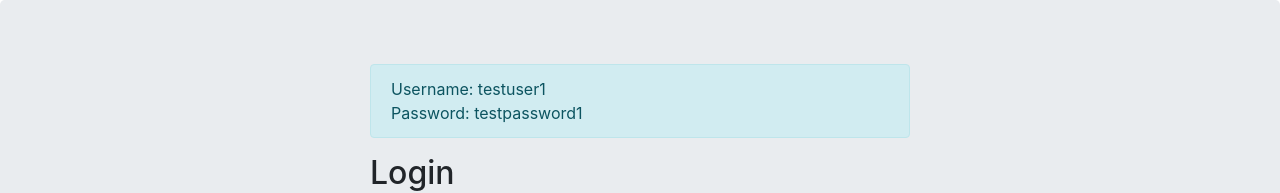
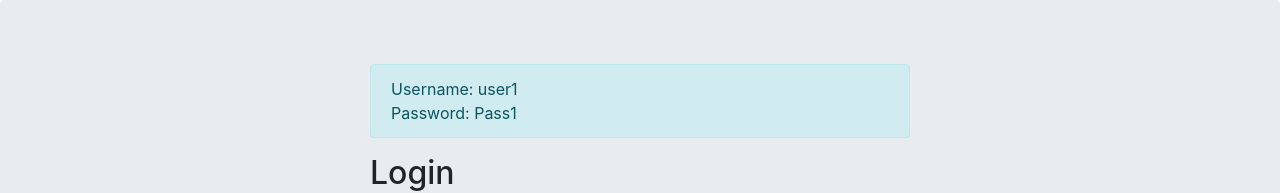
Before and after one commit to saltyshiomix/vue-jwt-auth-example, a Vue app: page /login in a window 1280 px wide. Shown: the top 193 px of the page. Built offline with nearby package versions, Linux system fonts and the light colour scheme.

Commit message:
Refactoring: simplify user info

```diff
--- a/src/faker/users.ts
+++ b/src/faker/users.ts
@@ -1,5 +1,5 @@
 export default [
-  { id: 1, username: 'testuser1', password: 'testpassword1', firstName: 'Test', lastName: 'User 1' },
-  { id: 2, username: 'testuser2', password: 'testpassword2', firstName: 'Test', lastName: 'User 2' },
-  { id: 3, username: 'testuser3', password: 'testpassword3', firstName: 'Test', lastName: 'User 3' },
+  { id: 1, username: 'user1', password: 'Pass1', firstName: 'Test', lastName: 'User 1' },
+  { id: 2, username: 'user2', password: 'Pass2', firstName: 'Test', lastName: 'User 2' },
+  { id: 3, username: 'user3', password: 'Pass3', firstName: 'Test', lastName: 'User 3' },
 ];
--- a/src/views/Login.vue
+++ b/src/views/Login.vue
@@ -1,8 +1,8 @@
 <template>
   <div>
     <div class="alert alert-info">
-      Username: testuser1<br />
-      Password: testpassword1
+      Username: user1<br />
+      Password: Pass1
     </div>
     <h2>Login</h2>
     <form @submit.prevent="handleSubmit">
```
